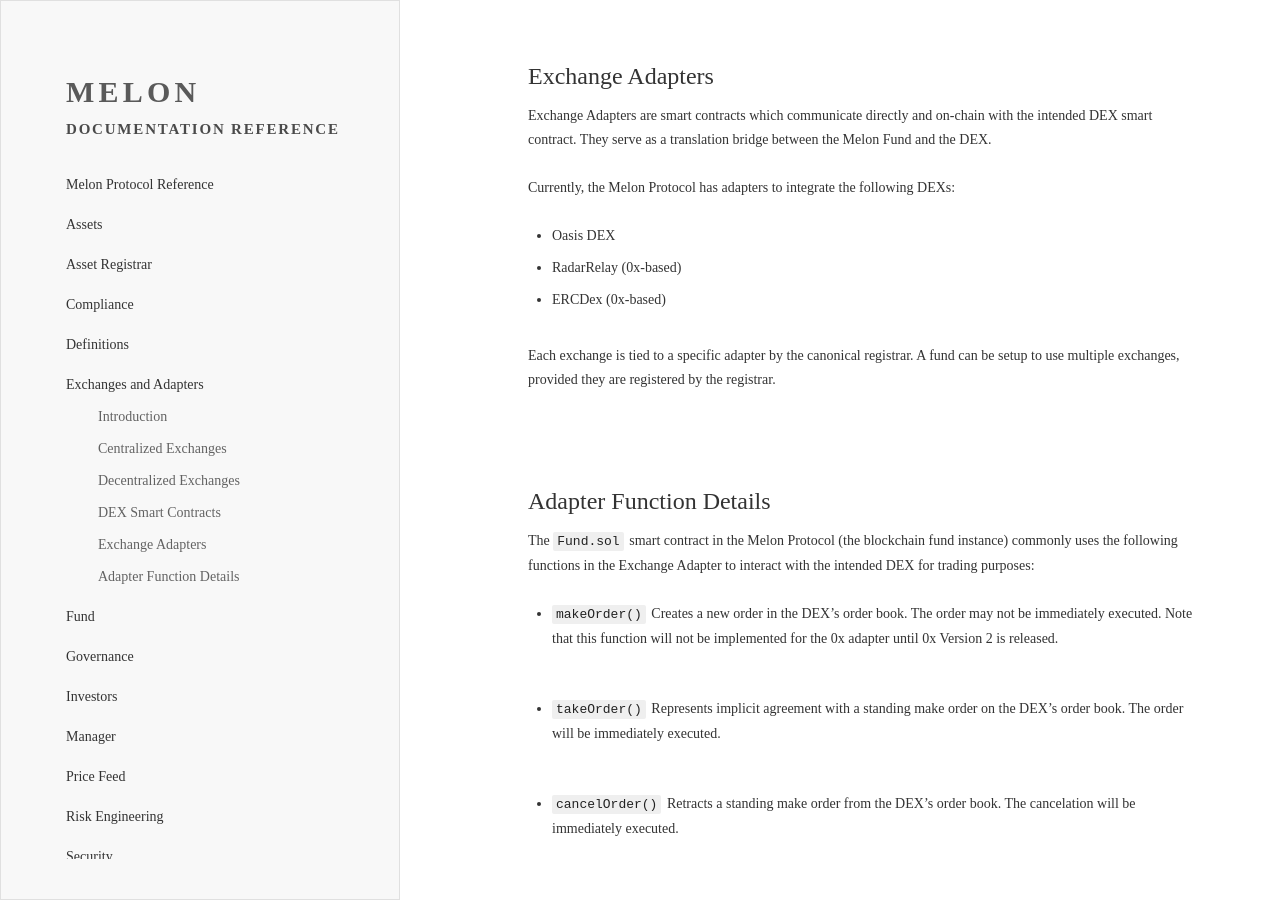
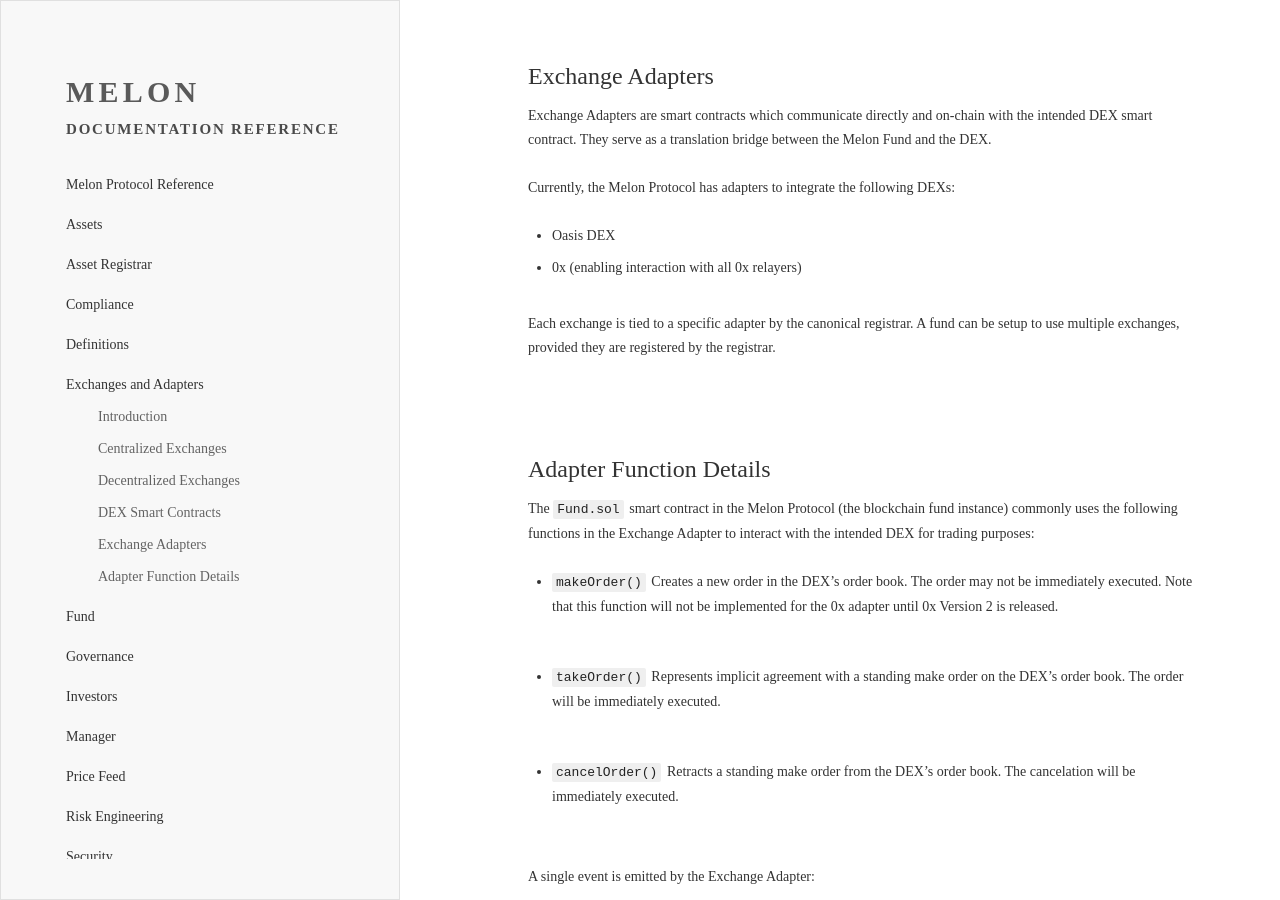
Before and after one commit to melonproject-archive/documentation, a Jekyll site: the page built from chapters/exchange.md, in a window 1280 px wide and 900 px high, scrolled down 1340 px. Built offline with Jekyll 4.4.1, drawn with Linux system fonts in a browser that asks for light colours; our own code applies the rules of GitHub Pages for plain Markdown files.

Commit message:
Edit exchanges

```diff
--- a/chapters/exchange.md
+++ b/chapters/exchange.md
@@ -33,8 +33,7 @@ Exchange Adapters are smart contracts which communicate directly and on-chain wi
 Currently, the Melon Protocol has adapters to integrate the following DEXs:
 
 - Oasis DEX
-- RadarRelay (0x-based)
-- ERCDex (0x-based)
+- 0x (enabling interaction with all 0x relayers)
 
 Each exchange is tied to a specific adapter by the canonical registrar. A fund can be setup to use multiple exchanges, provided they are registered by the registrar.
 
```
